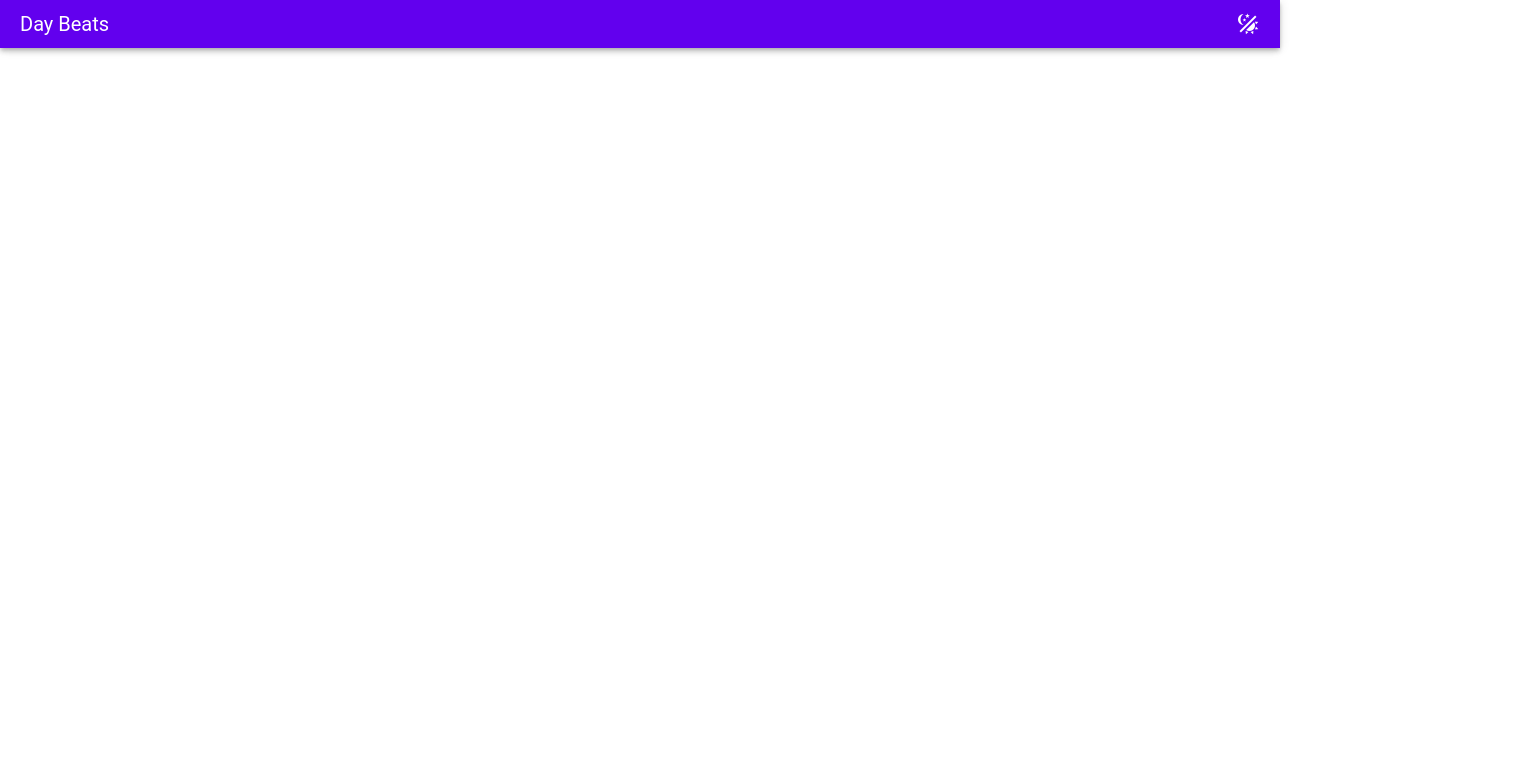
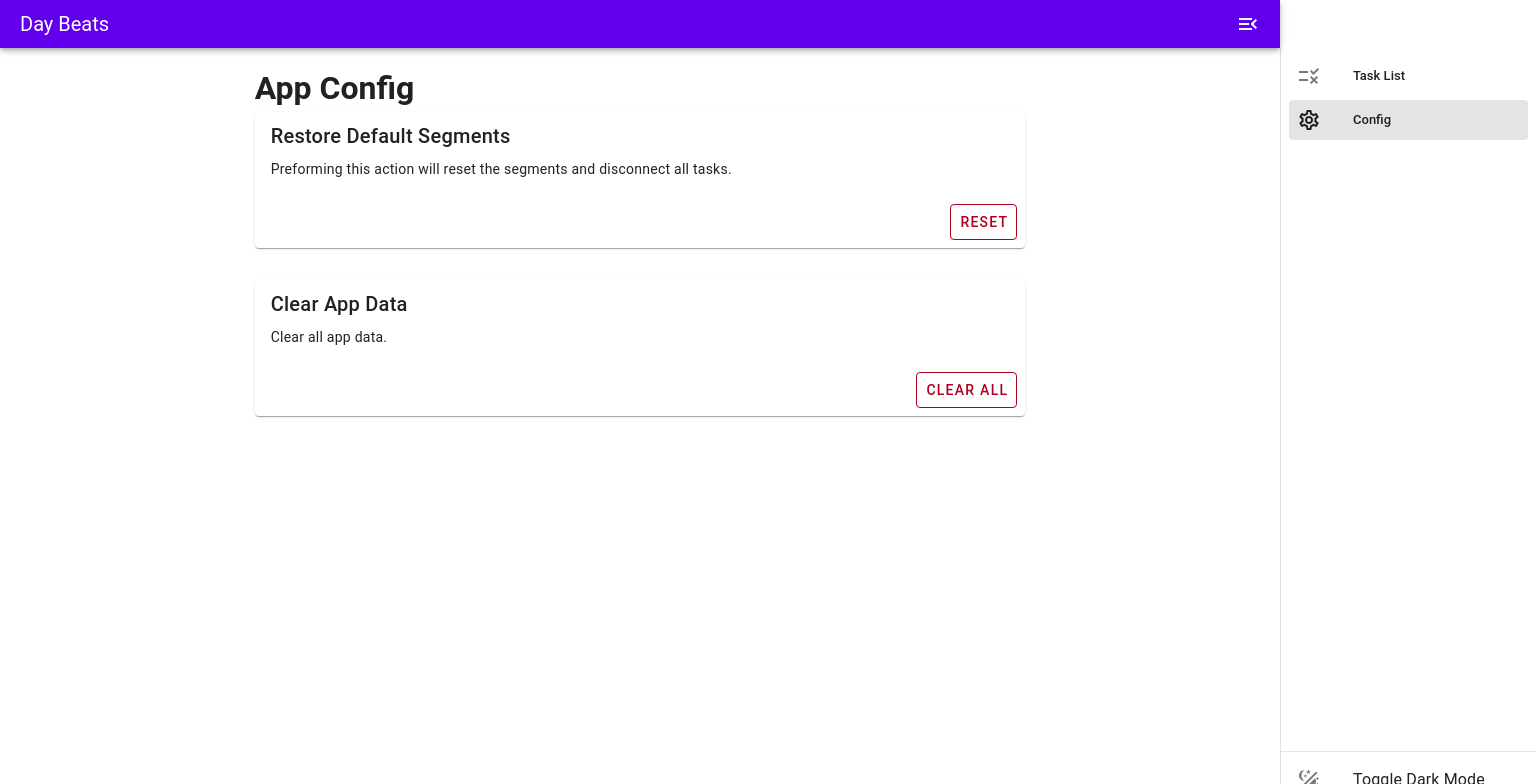
Before and after one commit to cwiki/day-beats, a Vue app: page /config in a window 1280 px wide. Before the commit this address had no page. Shown: the top 784 px of the page, 1536 px wide, since content can reach past the window. Built offline with nearby package versions, Linux system fonts and the light colour scheme.

Commit message:
added config page, and ability to see unassigned Tasks

```diff
--- a/src/App.vue
+++ b/src/App.vue
@@ -6,55 +6,37 @@ import { getDefaultSegments } from "@/common/helpers";
 import { useTaskStore } from "@/stores/task";
 import { useSegmentStore } from "@/stores/segment";
 import { useTheme } from "vuetify";
+import { CACHE_NAME, type Cache } from "@/common/interfaces";
 
 const taskStore = useTaskStore();
 const segmentStore = useSegmentStore();
 const segments = getDefaultSegments();
 const theme = useTheme();
 
-const tasks = window.localStorage.getItem("DAY_BEAT_TASKS");
-if (tasks) taskStore.setTaskState(JSON.parse(tasks));
-const segs = window.localStorage.getItem("DAY_BEAT_SEGMENTS");
-if (segs) segmentStore.setSegmentState(JSON.parse(segs));
-const vTheme = window.localStorage.getItem("VUETIFY_THEME");
-if (vTheme) theme.global.name.value = vTheme;
-
-// init the segments if there are none
-if (!segmentStore.segments.length) {
-  segmentStore.addChanges("INSERT", ...segments);
+function updateCache() {
+  const cache: Cache = {
+    theme: theme.global.name.value,
+    tasks: taskStore.tasks,
+    segments: segmentStore.segments,
+  };
+  window.localStorage.setItem(CACHE_NAME, JSON.stringify(cache));
+  console.log("DBS_CACHE", "updated");
 }
 
-function toggleTheme() {
-  if (theme.global.name.value === "beatLight") {
-    theme.global.name.value = "beatDark";
-  } else {
-    theme.global.name.value = "beatLight";
-  }
-  window.localStorage.setItem("VUETIFY_THEME", theme.global.name.value);
+function loadCache(cacheJson: string) {
+  const cache: Cache = JSON.parse(cacheJson);
+  theme.global.name.value = cache.theme.toString();
+  taskStore.setTaskState(cache.tasks);
+  segmentStore.setSegmentState(cache.segments);
 }
 
-watch(
-  () => theme.global.name.value,
-  (value) => {
-    window.localStorage.setItem("VUETIFY_THEME", value);
-  }
-);
+const cache = window.localStorage.getItem(CACHE_NAME);
+if (cache) loadCache(cache);
+else segmentStore.addChanges("INSERT", ...segments);
 
-watch(
-  () => taskStore.tasks,
-  (tasks) => {
-    window.localStorage.setItem("DAY_BEAT_TASKS", JSON.stringify(tasks));
-    console.log("DAY_BEAT_TASKS", "saved");
-  }
-);
-
-watch(
-  () => segmentStore.segments,
-  (segments) => {
-    window.localStorage.setItem("DAY_BEAT_SEGMENTS", JSON.stringify(segments));
-    console.log("DAY_BEAT_SEGMENTS", "saved");
-  }
-);
+watch(() => taskStore.tasks, updateCache);
+watch(() => segmentStore.segments, updateCache);
+watch(() => theme.global.name.value, updateCache);
 </script>
 
 <template>
--- a/src/common/interfaces.ts
+++ b/src/common/interfaces.ts
@@ -29,3 +29,11 @@ export interface Change {
   action: ChangeType;
   entity: Identifiable;
 }
+
+export interface Cache {
+  theme: String;
+  tasks: Array<Task>;
+  segments: Array<Segment>;
+}
+
+export const CACHE_NAME = "DBS_CACHE";
--- a/src/components/MyAppToolbar.vue
+++ b/src/components/MyAppToolbar.vue
@@ -1,12 +1,11 @@
 <script setup lang="ts">
-import { computed } from "vue";
+import { computed, ref } from "vue";
 import { useRoute } from "vue-router";
 import { useTaskStore } from "@/stores/task";
 import { useTheme } from "vuetify";
 
 const taskStore = useTaskStore();
 const route = useRoute();
-const showUndoRedo = computed(() => route.name === "Beats");
 const theme = useTheme();
 
 function toggleTheme() {
@@ -18,18 +17,18 @@ function toggleTheme() {
 }
 
 function clearTasks() {
-  taskStore.addChanges(
-    "DELETE",
-    ...taskStore.tasks.filter((task) => !task.recurring)
-  );
-  taskStore.addChanges(
-    "UPDATE",
-    ...taskStore.tasks.map((task) => {
-      task.done = false;
-      return task;
-    })
-  );
+  const toDelete = taskStore.tasks.filter((task) => !task.recurring);
+  const toReset = taskStore.tasks.map((task) => {
+    task.done = false;
+    return task;
+  });
+
+  if (toDelete) taskStore.addChanges("DELETE", ...toDelete);
+  if (toReset) taskStore.addChanges("UPDATE", ...toReset);
 }
+
+const showUndoRedo = computed(() => route.name === "Beats");
+const drawer = ref(false);
 </script>
 
 <template>
@@ -66,12 +65,32 @@ function clearTasks() {
           Ctrl + shift + z
         </v-tooltip>
       </v-btn>
-      <v-btn @click="toggleTheme">
-        <v-icon size="x-large">mdi-theme-light-dark</v-icon>
-        <v-tooltip activator="parent" location="bottom">
-          Toggle Dark Mode
-        </v-tooltip>
+      <!--      <v-btn @click="toggleTheme">-->
+      <!--        <v-icon size="x-large">mdi-theme-light-dark</v-icon>-->
+      <!--        <v-tooltip activator="parent" location="bottom">-->
+      <!--          Toggle Dark Mode-->
+      <!--        </v-tooltip>-->
+      <!--      </v-btn>-->
+      <v-btn @click="drawer = !drawer">
+        <v-icon size="x-large">mdi-menu-open</v-icon>
       </v-btn>
     </v-toolbar-items>
   </v-app-bar>
+
+  <v-navigation-drawer v-model="drawer" location="right" absolute temporary>
+    <v-list density="compact" nav>
+      <v-list-item prepend-icon="mdi-list-status" title="Task List" to="/" />
+      <v-list-item prepend-icon="mdi-cog-outline" title="Config" to="config" />
+    </v-list>
+    <template v-slot:append>
+      <v-divider />
+      <v-list-item class="mt-2" prepend-icon="mdi-theme-light-dark" title="Toggle Dark Mode" @click="toggleTheme" />
+      <!--      <v-list-item-->
+      <!--        lines="two"-->
+      <!--        prepend-avatar="https://randomuser.me/api/portraits/women/81.jpg"-->
+      <!--        title="Jane Smith"-->
+      <!--        subtitle="Logged in"-->
+      <!--      ></v-list-item>-->
+    </template>
+  </v-navigation-drawer>
 </template>
--- /dev/null
+++ b/src/components/MySnackbar.vue
@@ -0,0 +1,23 @@
+<script setup lang="ts">
+import { defineProps, ref } from "vue";
+
+defineProps({
+  modelValue: {
+    type: String,
+    required: true,
+  },
+});
+
+const snackbar = ref(true)
+</script>
+
+<template>
+  <v-snackbar v-model="snackbar">
+    {{ modelValue }}
+    <template v-slot:actions>
+      <v-btn color="pink" variant="text" @click="snackbar = false">
+        Close
+      </v-btn>
+    </template>
+  </v-snackbar>
+</template>
--- a/src/components/SegmentSingle.vue
+++ b/src/components/SegmentSingle.vue
@@ -62,7 +62,10 @@ const isCurrentSegment = computed(() => {
               {{ modelValue.description }}
             </span>
             <br v-if="$vuetify.display.mobile" />
-            <span class="text-no-wrap" :class="{ 'ml-8': $vuetify.display.mobile }">
+            <span
+              class="text-no-wrap"
+              :class="{ 'ml-8': $vuetify.display.mobile }"
+            >
               {{ formatTimeRange(modelValue.startTime, modelValue.endTime) }}
             </span>
           </strong>
--- /dev/null
+++ b/src/pages/ConfigView.vue
@@ -0,0 +1,64 @@
+<script setup lang="ts">
+import { ref } from "vue";
+import { useTaskStore } from "@/stores/task";
+import { useSegmentStore } from "@/stores/segment";
+import { getDefaultSegments } from "@/common/helpers";
+import MySnackbar from "@/components/MySnackbar.vue";
+
+const taskStore = useTaskStore();
+const segmentStore = useSegmentStore();
+
+function resetSegments() {
+  const segments = getDefaultSegments();
+  segmentStore.deleteAllSegments();
+  segmentStore.addChanges("INSERT", ...segments);
+  messages.value.push("Segments Reset");
+}
+function clearData() {
+  taskStore.deleteAllTasks();
+  segmentStore.deleteAllSegments();
+  window.localStorage.clear();
+  messages.value.push("Data Cleared");
+}
+
+const messages = ref<Array<String>>([]);
+</script>
+
+<template>
+  <v-container>
+    <v-row>
+      <v-col md="8" offset-md="2">
+        <h1>App Config</h1>
+        <v-card>
+          <v-card-title> Restore Default Segments </v-card-title>
+          <v-card-text>
+            Preforming this action will reset the segments and disconnect all
+            tasks.
+          </v-card-text>
+          <v-card-actions>
+            <v-spacer />
+            <v-btn @click="resetSegments" variant="outlined" color="error">
+              Reset
+            </v-btn>
+          </v-card-actions>
+        </v-card>
+        <v-spacer class="my-8" />
+        <v-card>
+          <v-card-title> Clear App Data </v-card-title>
+          <v-card-text> Clear all app data. </v-card-text>
+          <v-card-actions>
+            <v-spacer />
+            <v-btn @click="clearData" variant="outlined" color="error">
+              Clear All
+            </v-btn>
+          </v-card-actions>
+        </v-card>
+      </v-col>
+    </v-row>
+    <MySnackbar
+      v-for="(message, index) in messages"
+      :key="index"
+      :model-value="message"
+    />
+  </v-container>
+</template>
--- a/src/pages/DayView.vue
+++ b/src/pages/DayView.vue
@@ -5,6 +5,7 @@ import { useSegmentStore } from "@/stores/segment";
 import DayProgress from "@/components/DayProgress.vue";
 import SegmentSingle from "@/components/SegmentSingle.vue";
 import EditTaskDialog from "@/components/EditTaskDialog.vue";
+import TaskList from "@/components/TaskList.vue";
 
 const taskStore = useTaskStore();
 const segmentStore = useSegmentStore();
@@ -49,12 +50,21 @@ onBeforeUnmount(() => {
       </v-col>
     </v-row>
     <h1 class="screen-reader-text">Task List</h1>
+    <!--Segmented Tasks-->
     <SegmentSingle
       class="mt-8 px-12"
       v-for="segment in segments"
       :key="segment.id.toString()"
       :model-value="segment"
     />
+    <!--Unassigned Tasks-->
+    <div v-show="taskStore.unassignedTasks.length" class="mt-8">
+      <v-row>
+        <v-col class="pl-4 mx-8 mt-4">
+          <TaskList v-model="taskStore.unassignedTasks" />
+        </v-col>
+      </v-row>
+    </div>
     <v-btn class="screen-reader-text" @click="taskStore.undo()">undo</v-btn>
     <v-btn class="screen-reader-text" @click="taskStore.redo()">redo</v-btn>
   </v-container>
--- a/src/router/index.ts
+++ b/src/router/index.ts
@@ -1,5 +1,6 @@
 import { createRouter, createWebHistory } from "vue-router";
-import DayView from "../pages/DayView.vue";
+import DayView from "@/pages/DayView.vue";
+import ConfigView from "@/pages/ConfigView.vue";
 
 const router = createRouter({
   history: createWebHistory(import.meta.env.BASE_URL),
@@ -9,6 +10,11 @@ const router = createRouter({
       name: "Beats",
       component: DayView,
     },
+    {
+      path: "/config",
+      name: "Config",
+      component: ConfigView,
+    },
   ],
 });
 
--- a/src/stores/segment.ts
+++ b/src/stores/segment.ts
@@ -67,6 +67,9 @@ export const useSegmentStore = defineStore("segment", {
       const undoneChange = this.undone.pop();
       if (undoneChange !== undefined) this.changes.push(undoneChange);
     },
+    deleteAllSegments() {
+      this.addChanges("DELETE", ...this.segments)
+    },
     addChanges(action: ChangeType, ...segments: Array<Segment>) {
       this.undone = [];
       // immediately perform segment merge
--- a/src/stores/task.ts
+++ b/src/stores/task.ts
@@ -18,6 +18,12 @@ export const useTaskStore = defineStore("task", {
         state.taskState,
         state.changes
       );
+    },
+    // Returns the list of tasks that do not have active segments
+    unassignedTasks(): Array<Task> {
+      const segments = useSegmentStore();
+      const segmentIds = segments.segments.map((seg) => seg.id);
+      return this.tasks.filter((task) => !segmentIds.includes(task.id));
     },
     taskIndexes() {
       const segments = useSegmentStore();
@@ -59,6 +65,9 @@ export const useTaskStore = defineStore("task", {
     setTaskState(taskState: Array<Task>) {
       this.taskState = taskState;
     },
+    deleteAllTasks() {
+      this.addChanges("DELETE", ...this.tasks)
+    },
     addChanges(action: ChangeType, ...tasks: Array<Task>) {
       this.undone = [];
       // immediately perform task merge
```
Also changed, not shown: firebase.config.js (added).
